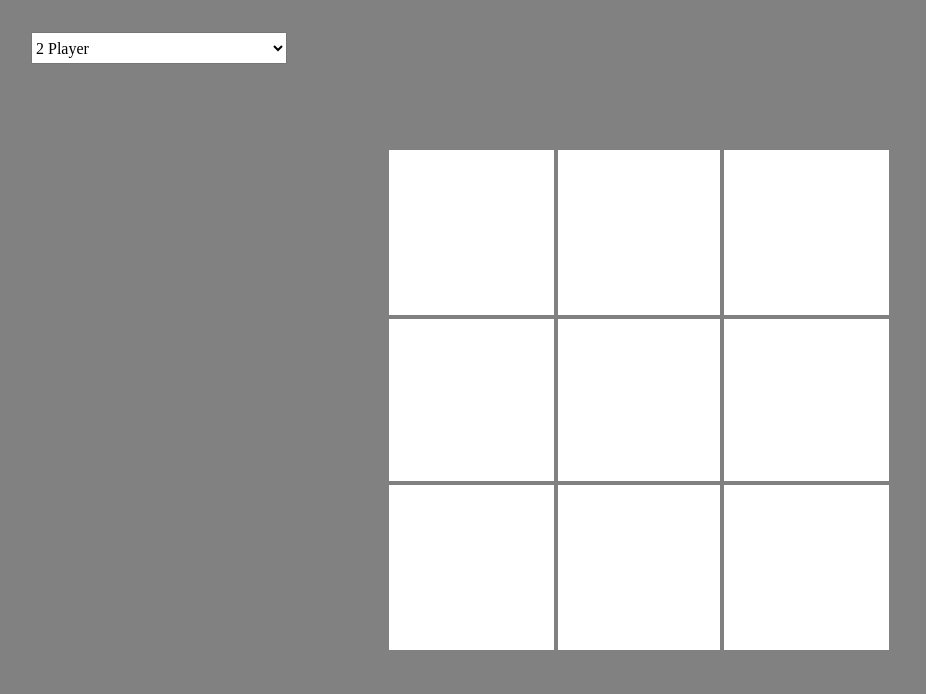
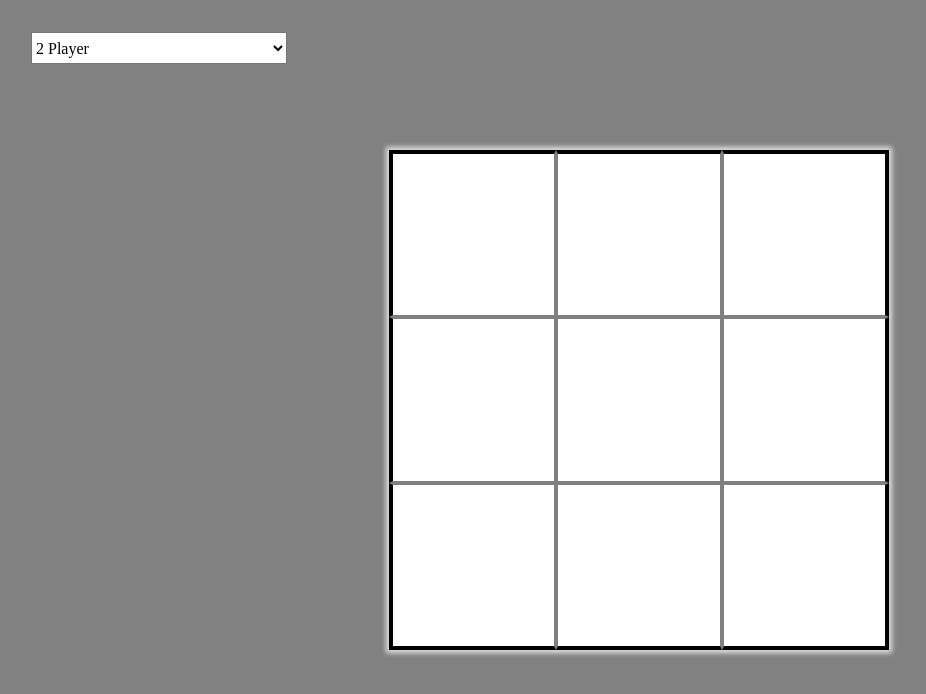
Before and after one commit to tjohns96/tic-tac-toe, a plain HTML site: page index.html in a window 1280 px wide. Shown: the whole page, without its empty margins (1-927 px from the left). Drawn offline with Linux system fonts and the light colour scheme.

Commit message:
A bit of styling on the gameboard

```diff
--- a/style.css
+++ b/style.css
@@ -6,7 +6,7 @@ body {
     grid-template-areas: "playerSelectArea side-select-area"
         "gameboard gameboard"
         "winnerDeclaration winnerDeclaration";
-        background-color: #818181;
+    background-color: #818181;
 }
 
 .gameboard {
@@ -20,6 +20,9 @@ body {
     grid-template-columns: repeat(3, minmax(10px, 1fr));
     grid-template-rows: repeat(3, minmax(10px, 1fr));
     background-color: white;
+    box-shadow: 0px 0px 5px 3px rgba(255, 255, 255, 0.75);
+    -webkit-box-shadow: 0px 0px 5px 3px rgba(255, 255, 255, 0.75);
+    -moz-box-shadow: 0px 0px 5px 3px rgba(255, 255, 255, 0.75);
 }
 
 .cell {
@@ -31,23 +34,25 @@ body {
     font-family: Arial, Helvetica, sans-serif;
     font-size: 2rem;
 }
-.cell:hover{
+
+.cell:hover {
     background-color: rgb(207, 207, 207);
 }
+
 .row-1 {
-    border-top: none;
+    border-top: 4px solid black;
 }
 
 .row-3 {
-    border-bottom: none;
+    border-bottom: 4px solid black;
 }
 
 .column-1 {
-    border-left: none;
+    border-left: 4px solid black;
 }
 
 .column-3 {
-    border-right: none;
+    border-right: 4px solid black;
 }
 
 .winner-declaration {
@@ -77,14 +82,17 @@ button {
     right: 0;
     text-align: center;
 }
-.start-button{
+
+.start-button {
     font-size: 1.5rem;
     top: -100px;
 }
-.replay-button{
+
+.replay-button {
     font-size: 2rem;
     bottom: -100px;
 }
+
 .player-select-area {
     box-sizing: border-box;
     grid-area: playerSelectArea;
@@ -130,7 +138,8 @@ select {
     top: 2px;
     left: 1px;
     box-shadow: none;
-    border: 2px solid rgba(102, 255, 0, 0.75);;
+    border: 2px solid rgba(102, 255, 0, 0.75);
+    ;
     color: black;
 }
 
```
